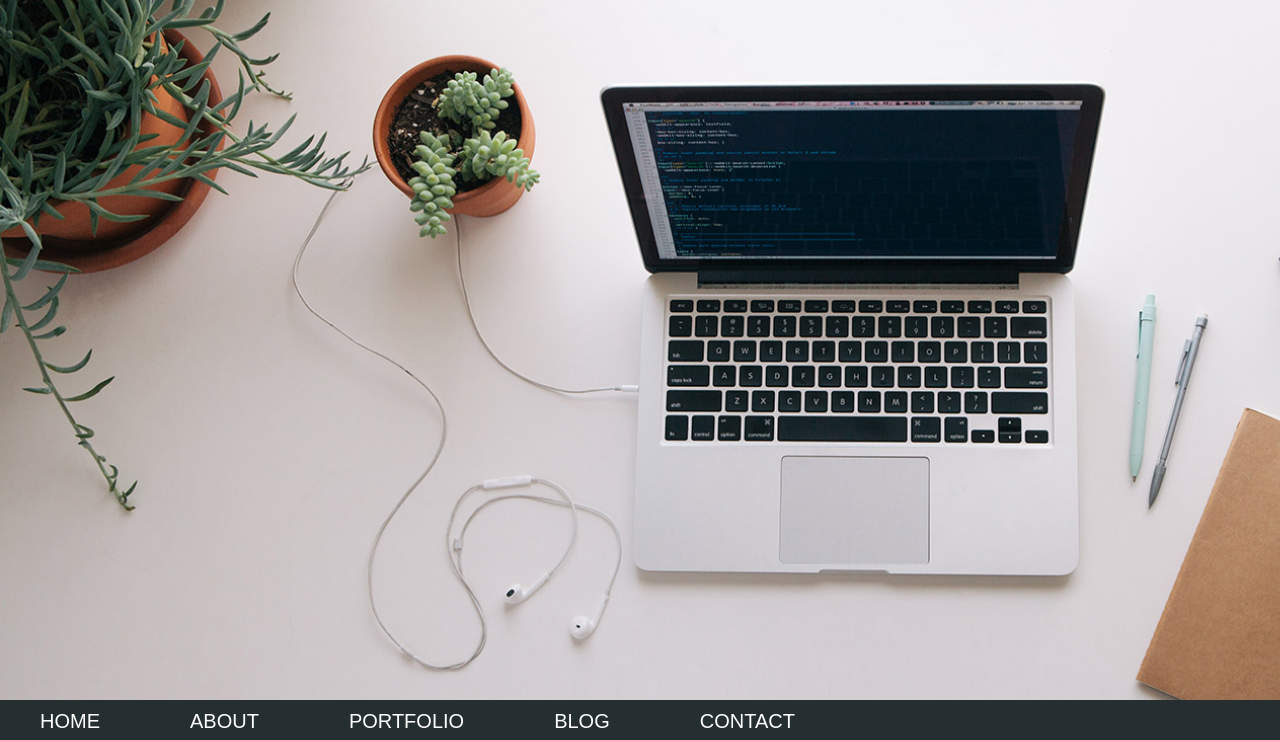
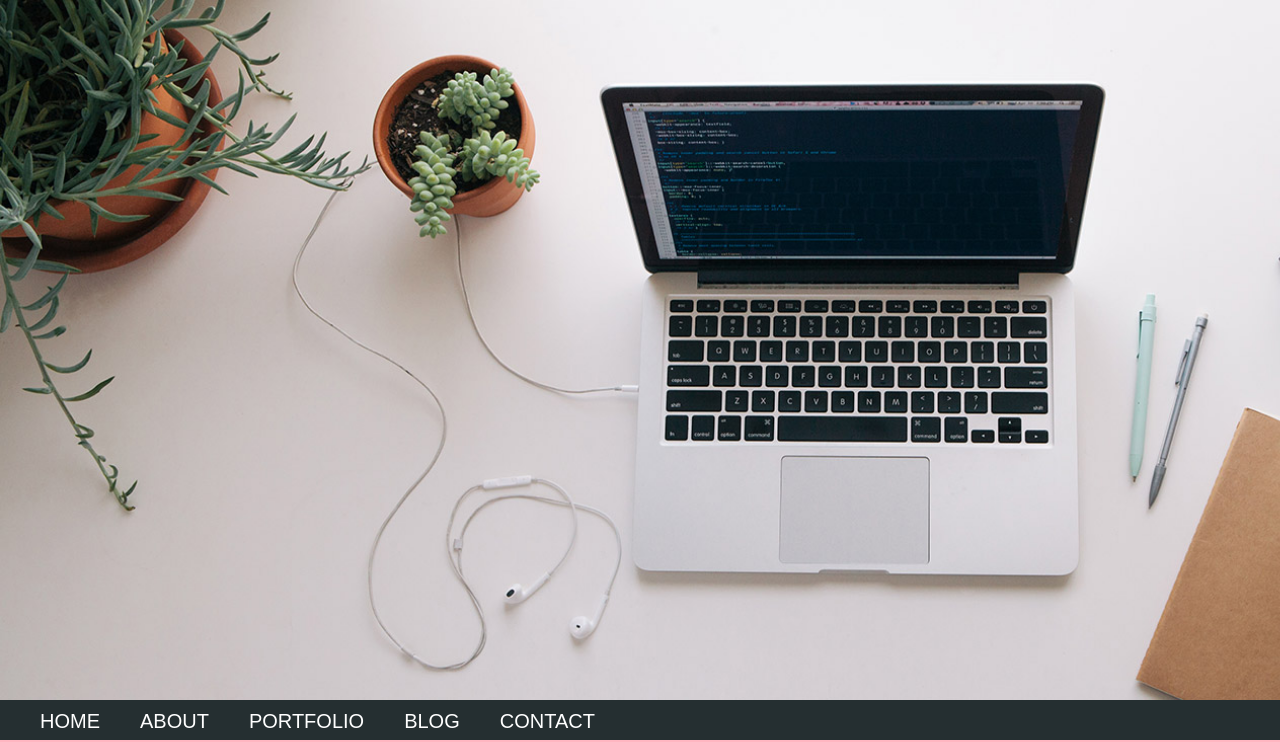
Before and after one commit to Zeinab1/Portfolio, a plain HTML site: page index.html in a window 1280 px wide. Shown: the top 742 px of the page. Drawn offline with Linux system fonts and the light colour scheme.

Commit message:
Update Css.css

```diff
--- a/style/Css.css
+++ b/style/Css.css
@@ -161,7 +161,7 @@ nav{
     text-transform: uppercase;
     font-size: 20px;
     color:#fff;
-    margin-right: 90px;
+    margin-right: 40px;
     margin-top: 10px;
 }
 .shrink{
```
